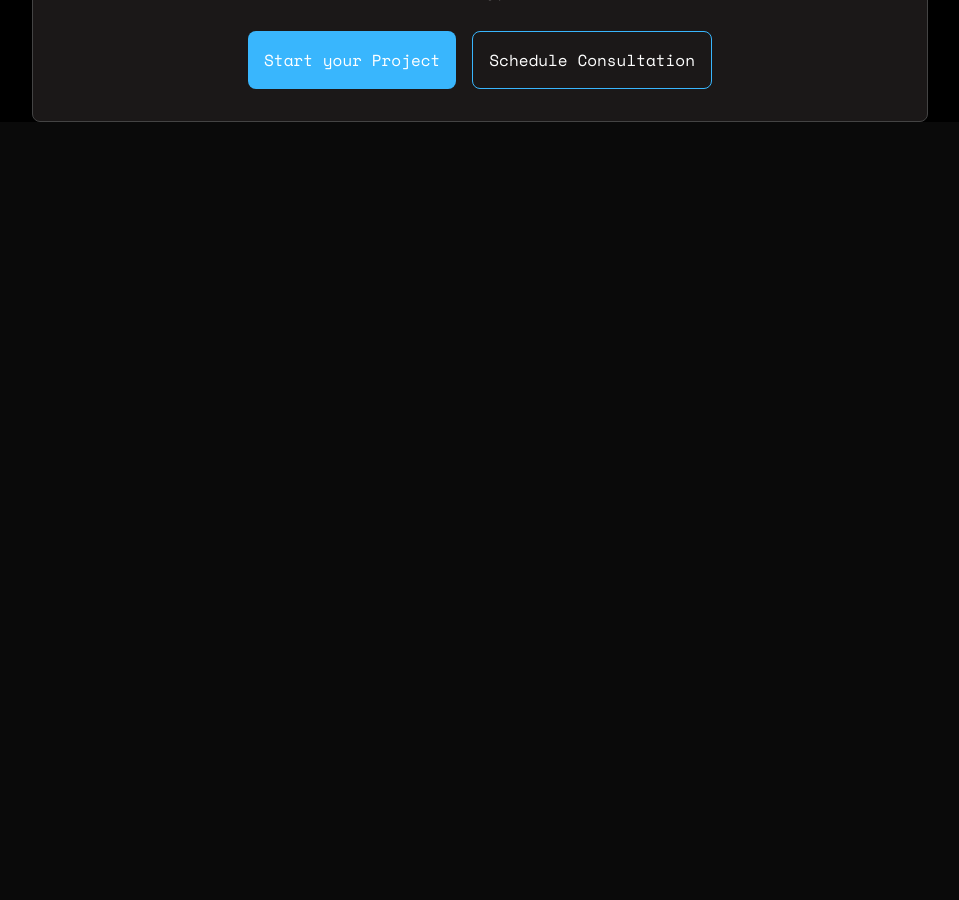
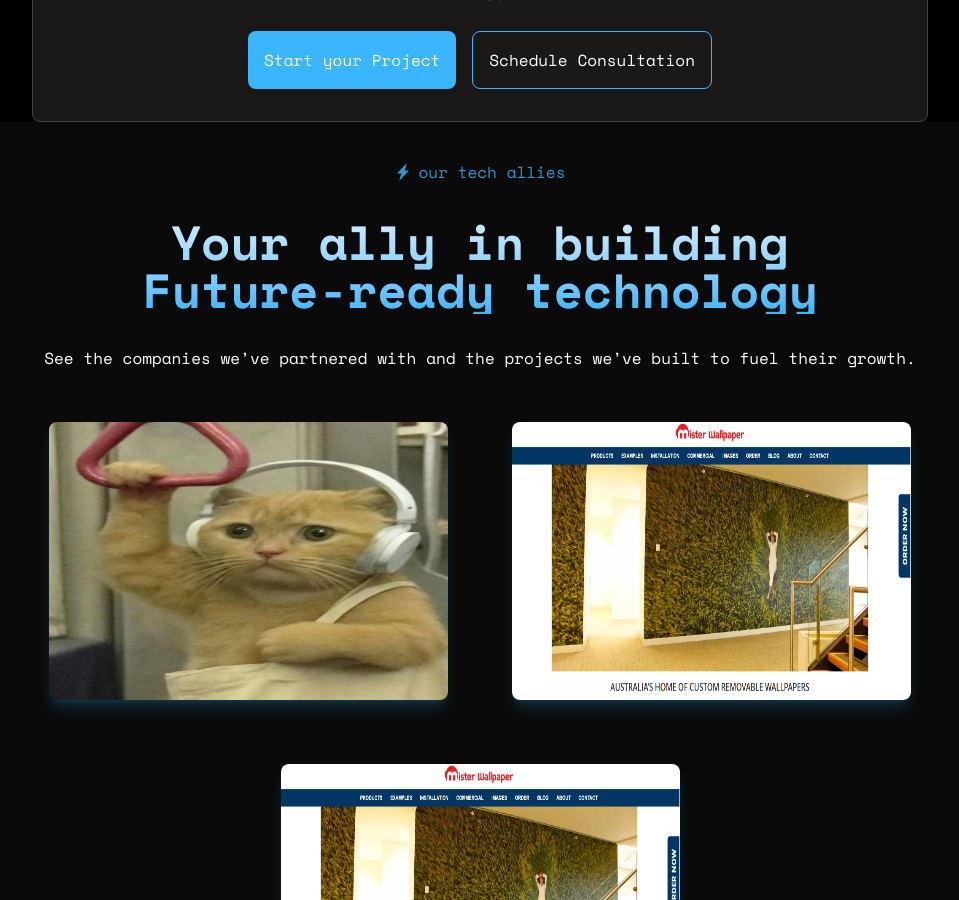
Before and after one commit to salonii08/Yeti-Nepal, a Next.js app: page / in a window 1280 px wide. Shown: the part 1900-2800 px from the top of the page, without its empty margins (160-1119 px from the left). Before the commit the page ends 2022 px from the top, so only its background shows below. Built offline with nearby package versions, Linux system fonts and the light colour scheme.

Commit message:
project section

```diff
--- a/app/Components/Home/Home.tsx
+++ b/app/Components/Home/Home.tsx
@@ -2,6 +2,7 @@ import React from 'react'
 import Hero from './Hero/Hero'
 import Technology from './Technology/Technology'
 import Services from './Services/Services'
+import Project from './Project/Project'
 
 
 const Home = () => {
@@ -10,6 +11,7 @@ const Home = () => {
       <Hero/>
       <Technology/>
       <Services />
+      <Project/>
     </div>
   )
 }
--- /dev/null
+++ b/app/Components/Home/Project/Project.tsx
@@ -0,0 +1,43 @@
+"use client"
+import Image from 'next/image'
+import Link from 'next/link'
+import React from 'react'
+import { BsLightningChargeFill } from 'react-icons/bs'
+
+const Project = () => {
+  return (
+    <div className=' relative items-center justify-center text-center pb-6 '>
+      <div className='text-[#3094CD] gap-2 mt-[38px] inline-flex items-center justify-center text-center'>
+        <BsLightningChargeFill/> our tech allies
+      </div>
+      <h1 className="lg:text-5xl sm:text-5xl text-center font-bold bg-gradient-to-b from-[#FEFEFE] to-[#39B6FD] bg-clip-text text-transparent pb-0 pt-[32px] ">
+            Your ally in building
+            <br />
+            <span >Future-ready technology</span>
+        </h1>
+        <p className="text-white pt-[32px] text-base text-center ">
+            See the companies we’ve partnered with and the projects we’ve built to fuel their growth.
+        </p>
+
+         <div className='flex flex-wrap items-center justify-center mt-[52px] gap-[64px] pb-[47px]   '>
+            {/* 1st project */}
+                <Link href="https://misterwallpaper.com.au/">
+                <Image  src='/images/download.jpg' alt='project' width={399} height={278} className='w-[399px] h-[278px] overflow-hidden rounded-lg over:scale-105 transition-transform shadow-lg shadow-[#39B6FD]/20 ' />
+                </Link>
+                {/* 2nd project */}
+                <Link href="https://misterwallpaper.com.au/">
+                <Image src='/images/project1.png' alt='project' width={399} height={278} className='w-[399px] h-[278px] overflow-hidden  rounded-lg over:scale-105 transition-transform shadow-lg shadow-[#39B6FD]/20 '  />
+                </Link>
+                {/* 3rd project */}
+                <Link href="https://misterwallpaper.com.au/">
+                <Image src='/images/project1.png' alt='project' width={399} height={278} className='w-[399px] h-[278px] overflow-hidden rounded-lg over:scale-105 transition-transform shadow-lg shadow-[#39B6FD]/20' />
+                </Link>
+         </div>
+
+         <button className="bg-[#39B6FD] text-[#FEFEFE] p-4 rounded-lg">View all Projects</button>
+
+    </div>
+  )
+}
+
+export default Project
--- a/app/Components/Home/Services/Services.tsx
+++ b/app/Components/Home/Services/Services.tsx
@@ -29,7 +29,7 @@ const Services = () => {
 
       <div className="flex flex-wrap justify-center gap-13 max-w-6xl mx-auto text-left">
         <div className="flex-1 min-w-[300px] max-w-[350px] border border-[#444444] rounded-lg p-6 bg-[#1B1818] hover:border-blue-400 transition">
-            <h3 className="text-[#FEFEFE] text-lg font-semibold mb-3 text-white">Web Development</h3>
+            <h3 className=" text-lg font-semibold mb-3 text-white">Web Development</h3>
             <p className="text-[#C9C9C9] mb-3">
             Custom websites and web applications that drive business growth with cutting-edge technology.
             </p>
@@ -55,7 +55,7 @@ const Services = () => {
         </div>
 
         <div className="flex-1 min-w-[300px] max-w-[350px] border border-[#444444] rounded-lg p-6 bg-[#1B1818] hover:border-blue-400 transition">
-            <h3 className="text-[#FEFEFE] text-lg font-semibold mb-3 text-white">Backend & API Development</h3>
+            <h3 className="text-lg font-semibold mb-3 text-white">Backend & API Development</h3>
             <p className="text-[#C9C9C9] mb-3">
             Robust, scalable backend systems and APIs that power modern applications.
             </p>
```
Also changed, not shown: public/images/download.jpg (added), public/images/project1.png (added).
